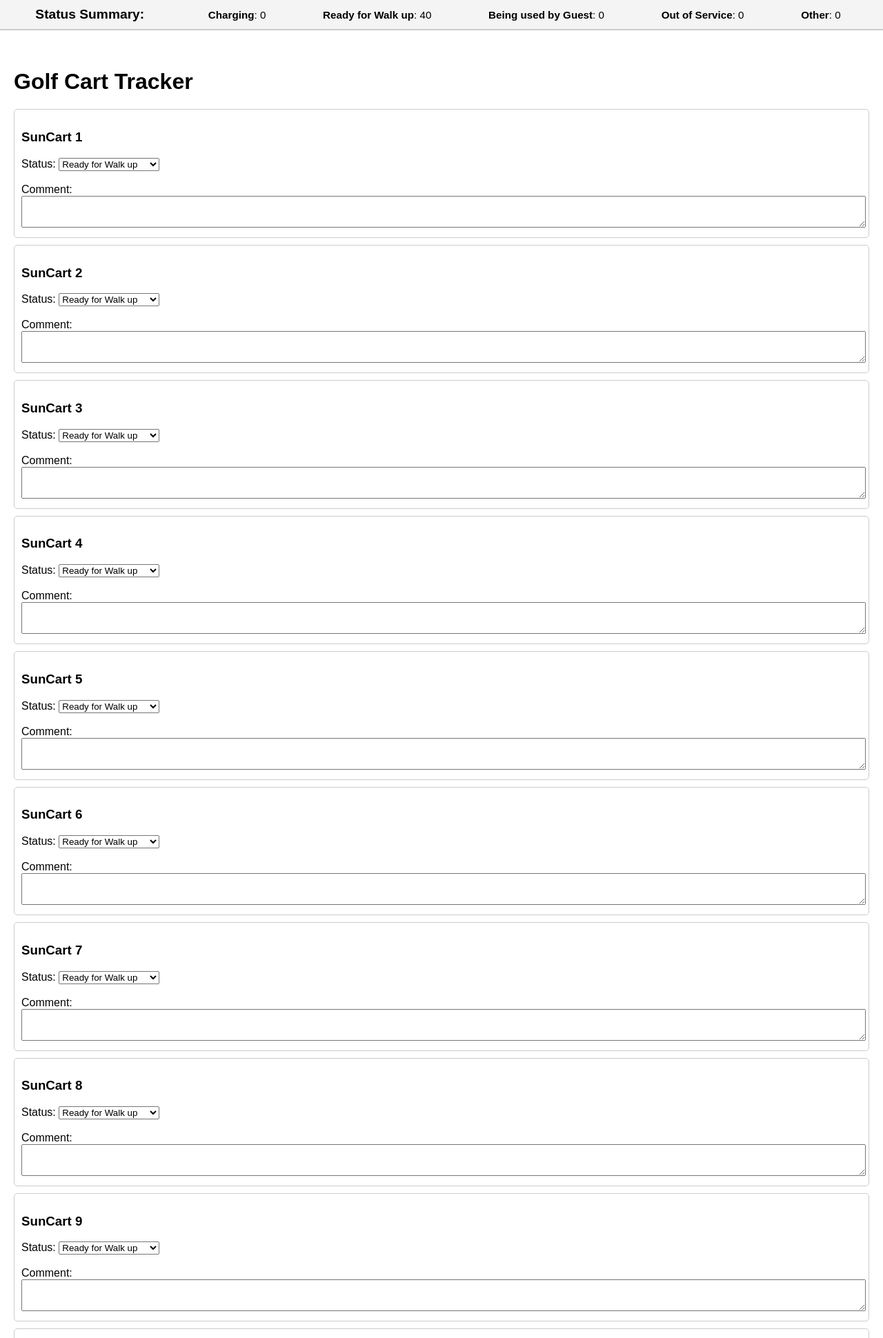
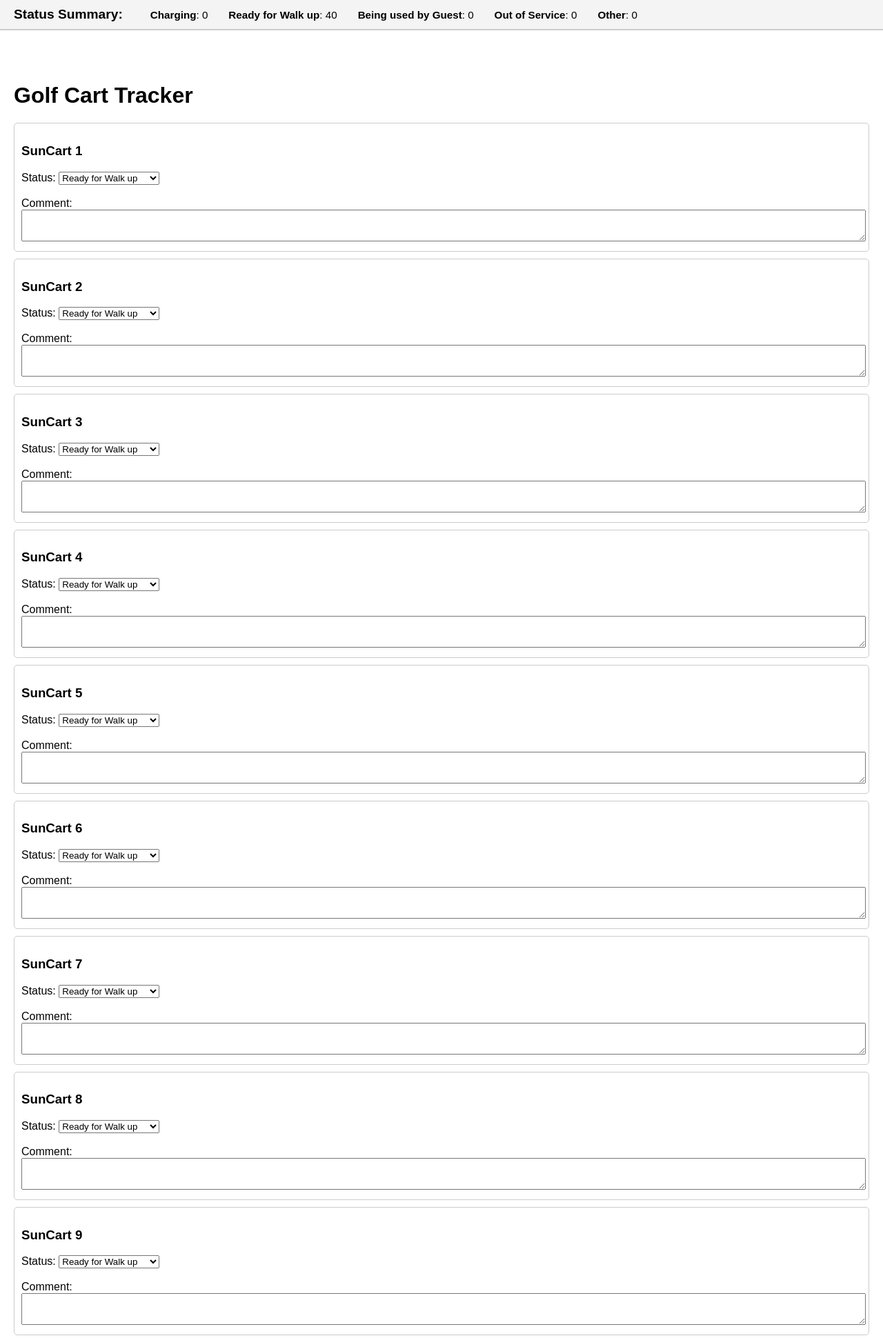
Before and after one commit to ojavier0506-ui/golf_carts, a Flask app: page / in a window 1280 px wide. Shown: the top 1940 px of the page at 69% size. Run offline with Flask 3, Linux system fonts and the light colour scheme; parts of the project's set-up code (start-up, migrations or seed data) failed here and were passed over.

Commit message:
Update index.html

```diff
--- a/templates/index.html
+++ b/templates/index.html
@@ -20,14 +20,16 @@
             border-bottom: 2px solid #ccc;
             z-index: 1000;
             display: flex;
-            justify-content: space-around;
+            flex-wrap: wrap; /* Para que sea responsive */
+            justify-content: flex-start;
             align-items: center;
+            gap: 10px;
         }
 
         .fixed-summary h2 { margin: 0 20px 0 0; font-size: 1.2em; }
         .fixed-summary .status-item { margin: 0 10px; font-size: 0.95em; }
 
-        body { margin-top: 100px; } /* Espacio para la barra fija */
+        body { margin-top: 120px; } /* Espacio para la barra fija */
     </style>
 </head>
 <body>
```
